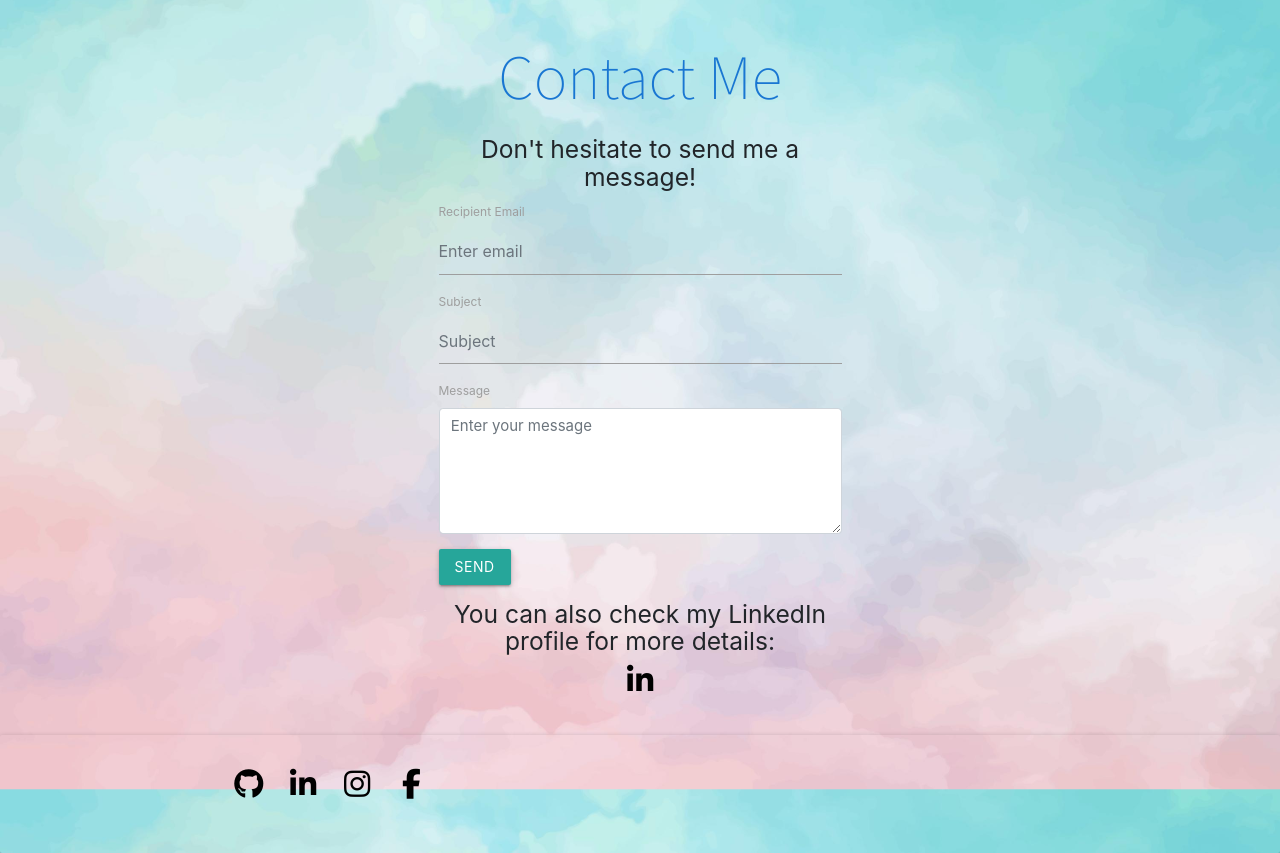
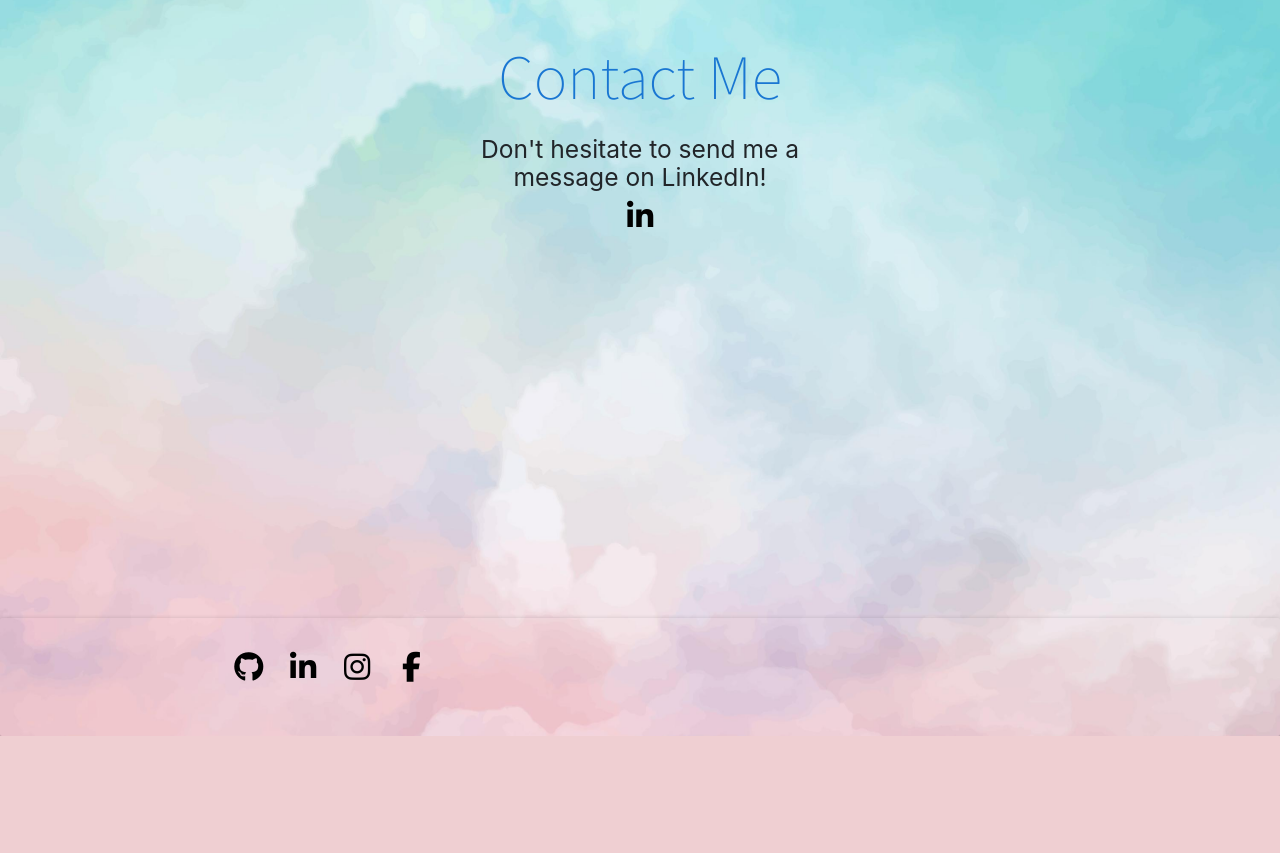
Before and after one commit to diana2granat/portfolio, a Django app: page /contact/ in a window 1280 px wide. Shown: the part 64-917 px from the top of the page. After the commit the page ends 800 px from the top, so only its background shows below. Run offline with Django 5.2, Linux system fonts and the light colour scheme; some libraries are stand-ins or nearby versions.

Commit message:
contact form added but commented

```diff
--- a/portfolioapp/templates/contact.html
+++ b/portfolioapp/templates/contact.html
@@ -7,8 +7,7 @@
         <div class="row">
             <div class="col-md-6 offset-md-3">
                 <h1 id="positions" class="center-align blue-text text-darken-2">Contact Me</h1>
-                <h5 class="center-align">Don't hesitate to send me a message!</h5>
-                <form method="post">
+                {% comment %} <form method="post">
                     {% csrf_token %}
                     <div class="form-group">
                         <label for="recipient">Recipient Email</label>
@@ -23,8 +22,8 @@
                         <textarea class="form-control" id="message" name="message" rows="5" placeholder="Enter your message" required></textarea>
                     </div>
                     <button type="submit" class="btn btn-primary">Send</button>
-                </form>
-                <h5 class="center-align">You can also check my LinkedIn profile for more details:<br>
+                </form> {% endcomment %}
+                <h5 class="center-align">Don't hesitate to send me a message on LinkedIn!<br>
                     <a href="https://www.linkedin.com/in/diana-granat-7181581a0/" target="_blank" class="fab fa-linkedin-in fa-2x"></a>
                 </h5>
             </div>
```
Also changed, not shown: portfolio/settings.py (+9 -0 lines).
